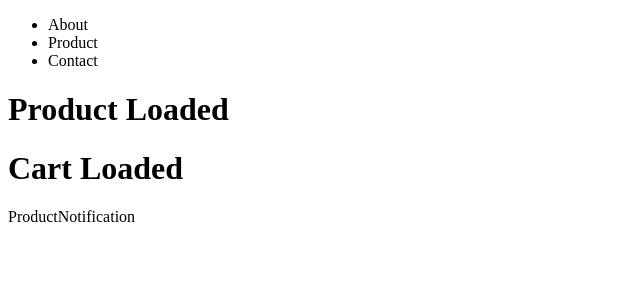
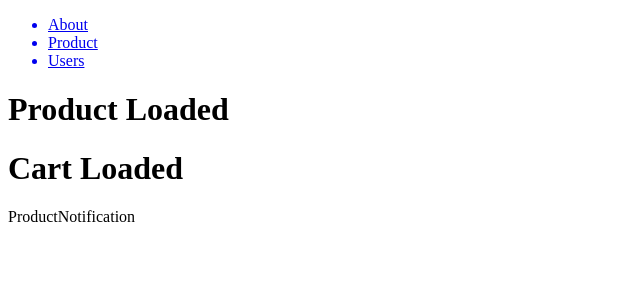
Before and after one commit to anujdwive/NextJs_Application, a Next.js app: page /product in a window 1280 px wide. Shown: the top 300 px of the page, without its empty margins (0-640 px from the left). Built offline with nearby package versions, Linux system fonts and the light colour scheme.

Commit message:
learn about link component

```diff
--- a/src/app/layout.js
+++ b/src/app/layout.js
@@ -1,12 +1,22 @@
+import Link from "next/link";
+
 export default function RootLayout({ children, notification }) {
   return (
     <html lang='en'>
-      <body className='min-h-full flex flex-col'>
+      <body>
         <nav>
           <ul>
-            <li>About</li>
-            <li>Product</li>
-            <li>Contact</li>
+            <Link href={"/about"}>
+              <li>About</li>
+            </Link>
+            <Link href={"/product"}>
+              {" "}
+              <li>Product</li>
+            </Link>
+            <Link href={"/users"}>
+              {" "}
+              <li>Users</li>
+            </Link>
           </ul>
         </nav>
         {children}
```
